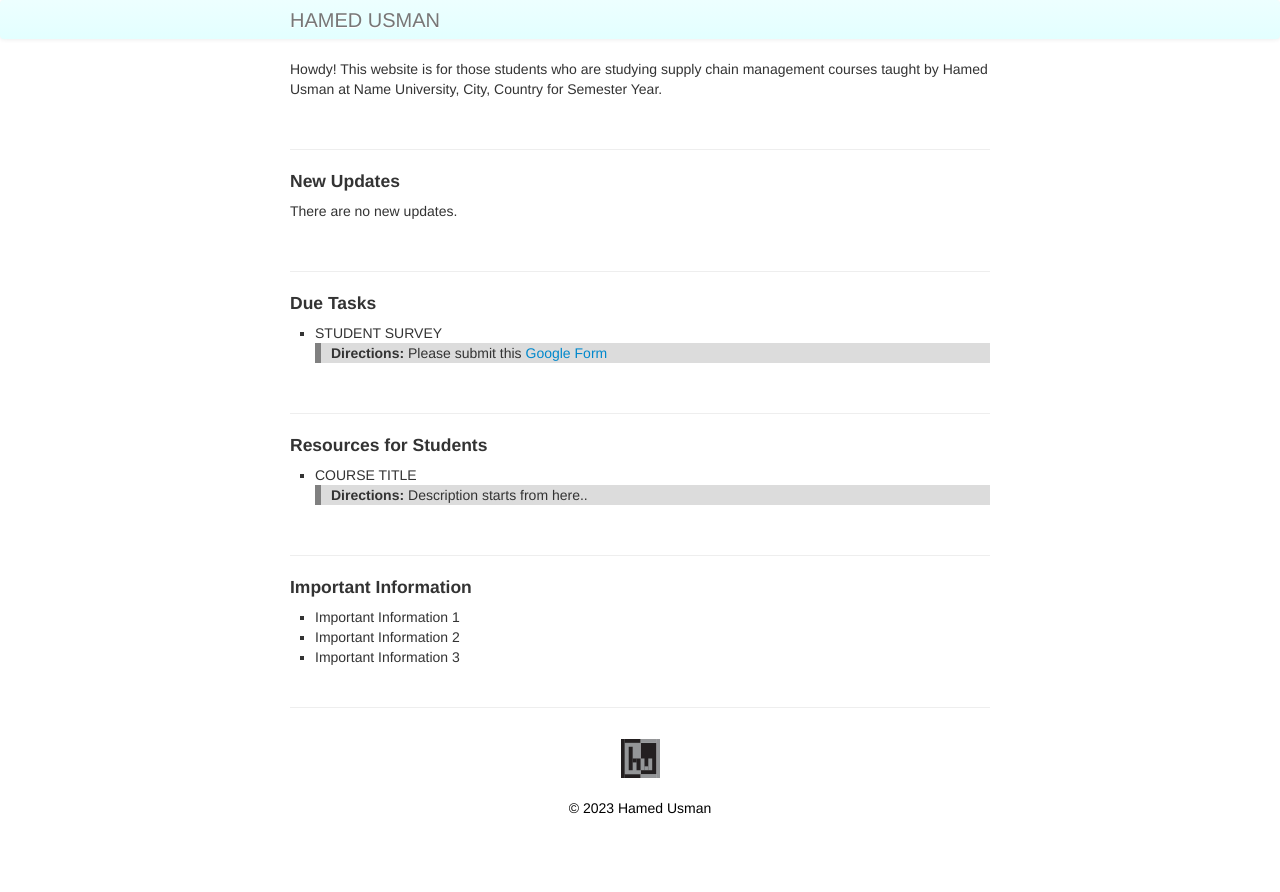
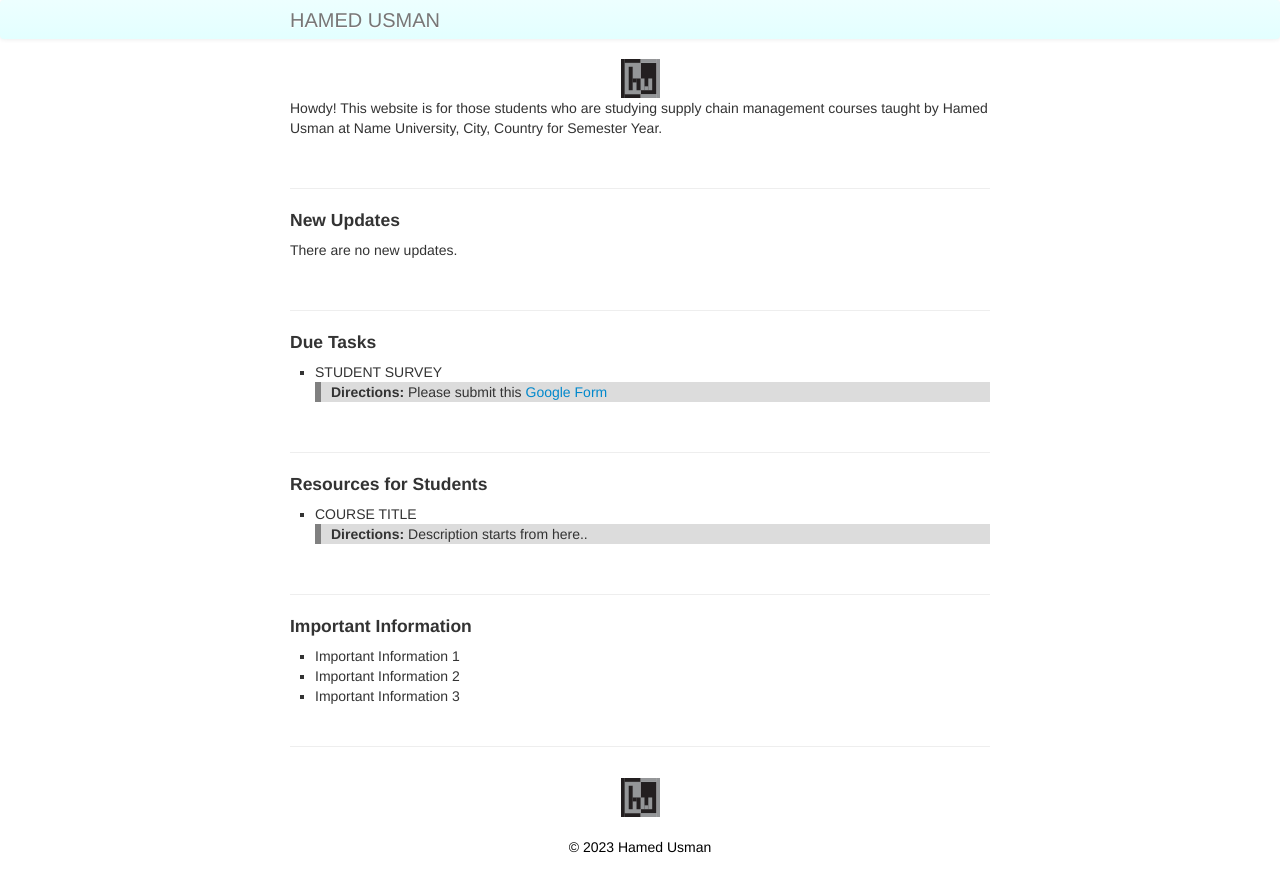
Before and after one commit to 101scm/101scm.github.io, a Jekyll site: the page built from index.md, in a window 1280 px wide. Shown: the top 892 px of the page. Built offline with Jekyll 4.4.1, drawn with Linux system fonts in a browser that asks for light colours.

Commit message:
Update default.html

```diff
--- a/_includes/themes/twitter/default.html
+++ b/_includes/themes/twitter/default.html
@@ -41,9 +41,9 @@
       </div>
     </div>
 
-    <!-- <div id="hu">
+    <div id="hu">
      <img src="../assets/hu.svg"/>
-    </div> -->
+    </div>
 
     <div class="container-narrow">
       <div class="content">
```
